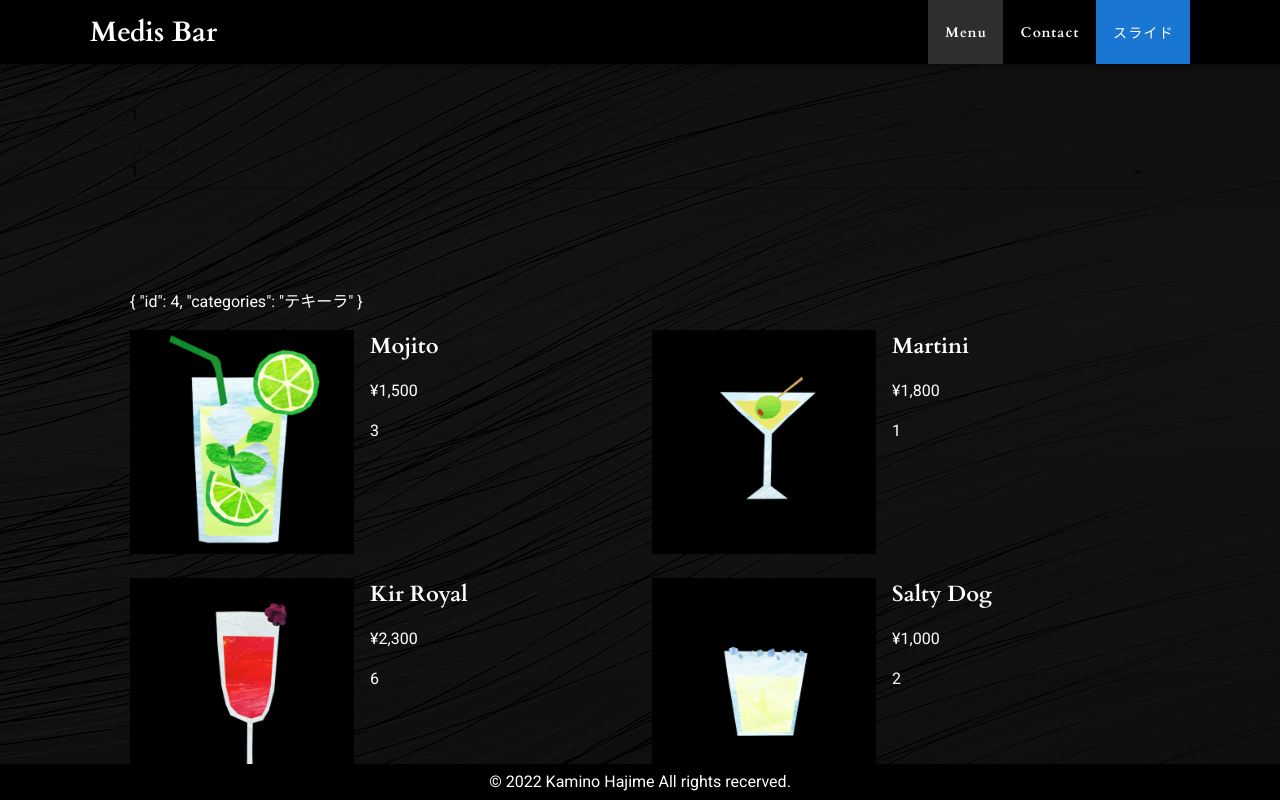
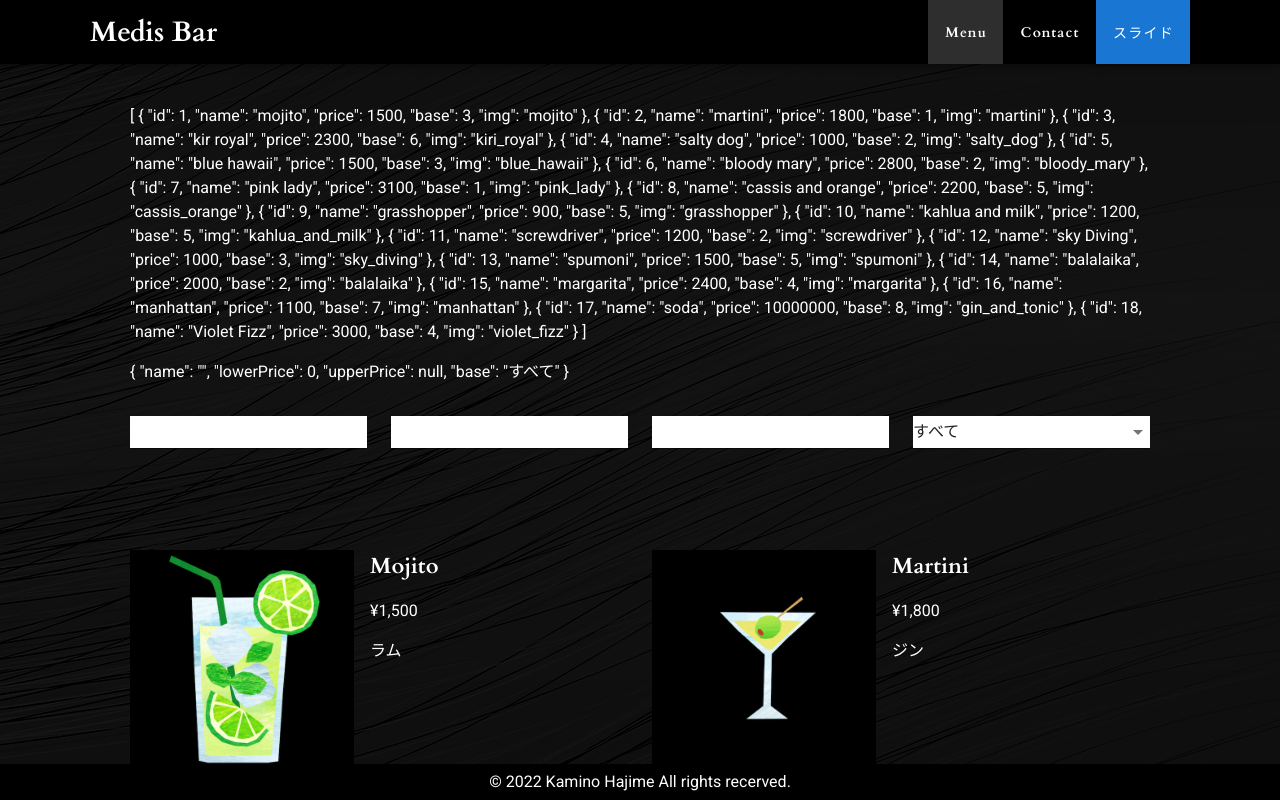
Before and after one commit to iden1107/Medis-Bar, a Nuxt app: page /menu in a window 1280 px wide. Shown: the top 800 px of the page. Built offline with nearby package versions, Linux system fonts and the light colour scheme.

Commit message:
[modify]検索条件まで

```diff
--- a/pages/menu.vue
+++ b/pages/menu.vue
@@ -1,20 +1,59 @@
 <template>
   <div class="menu">
     <!-- 検索 -->
-    <section class="serch">
+    <section class="search">
       <div class="container">
-        <p>{{serch.base}}</p>
-        <v-combobox
-          v-model="serch.base"
-          :items="cocktailbase.id"
-          label="ジャンル"
-        ></v-combobox>
+
+        <p class="white--text">{{filteredCocktails}}</p>
+        <p class="white--text">{{searchCondition}}</p>
+
+        <v-row>
+          <!-- 名前検索 -->
+          <v-col>
+            <v-textarea
+              v-model="search.name"
+              rows="1"
+              background-color="white"
+              color="black"
+              no-resize
+            ></v-textarea>
+          </v-col>
+          <!-- 金額検索（下限・上限） -->
+          <v-col>
+            <v-textarea
+              v-model="search.lowerPrice"
+              rows="1"
+              background-color="white"
+              color="black"
+              no-resize>
+            </v-textarea>
+          </v-col>
+          <v-col>
+            <v-textarea
+              v-model="search.upperPrice"
+              rows="1"
+              background-color="white"
+              color="black"
+              no-resize>
+            </v-textarea>
+          </v-col>
+          <!-- ジャンル検索 -->
+          <v-col>
+            <v-select
+              v-model="search.base"
+              :items="cocktailbase"
+              color="black"
+              item-color="black"
+              background-color="white"
+            ></v-select>
+          </v-col>
+        </v-row>
       </div>
     </section>
+
     <!-- メニュー -->
     <section class="cocktails">
       <div class="container">
-        <p class="white--text">{{cocktailbase[3]}}</p>
         <v-row>
           <v-col
             cols="12"
@@ -27,9 +66,9 @@
                 :src="require(`@/assets/cocktails/${cocktail.img}.png`)"
               />
               <div class="detail">
-                <p class="font">{{ cocktail.name }}</p>
+                <p class="font">{{ cocktail.name | firstCharacterUpperCase}}</p>
                 <p class="white--text">{{ cocktail.price | locale}}</p>
-                <p class="white--text">{{ cocktail.base}}</p>
+                <p class="white--text">{{ cocktail.base == 8 ? "ソーダ水":cocktailbase[cocktail.base]}}</p>
               </div>
           </v-col>
         </v-row>
@@ -61,69 +100,104 @@ export default {
   name: "MenuPage",
   data() {
     return {
+      name:"abcd ef dd ff",
       cocktailbase: [
-        {id:1,categories:"ジン",},
-        {id:2,categories:"ウォッカ"},
-        {id:3,categories:"ラム"},
-        {id:4,categories:"テキーラ"},
-        {id:5,categories:"リキュール"},
-        {id:6,categories:"ワイン"},
-        {id:7,categories:"ウィスキー"},
+        "すべて",
+        "ジン",
+        "ウォッカ",
+        "ラム",
+        "テキーラ",
+        "リキュール",
+        "ワイン",
+        "ウィスキー",
       ],
       cocktails: [
-        { id: 1, name: "Mojito", price: 1500, base: 3, img: "mojito" },
-        { id: 2, name: "Martini", price:1800, base: 1, img: "martini" },
-        { id: 3, name: "Kir Royal", price: 2300, base: 6, img: "kiri_royal" },
-        { id: 4, name: "Salty Dog", price: 1000, base: 2, img: "salty_dog" },
-        { id: 5, name: "Blue Hawaii", price: 1500, base: 3, img: "blue_hawaii" },
-        { id: 6, name: "Bloody Mary", price: 2800, base: 2, img: "bloody_mary" },
-        { id: 7, name: "Pink Lady", price: 3100, base: 1, img: "pink_lady" },
+        { id: 1, name: "mojito", price: 1500, base: 3, img: "mojito" },
+        { id: 2, name: "martini", price:1800, base: 1, img: "martini" },
+        { id: 3, name: "kir royal", price: 2300, base: 6, img: "kiri_royal" },
+        { id: 4, name: "salty dog", price: 1000, base: 2, img: "salty_dog" },
+        { id: 5, name: "blue hawaii", price: 1500, base: 3, img: "blue_hawaii" },
+        { id: 6, name: "bloody mary", price: 2800, base: 2, img: "bloody_mary" },
+        { id: 7, name: "pink lady", price: 3100, base: 1, img: "pink_lady" },
         {
           id: 8,
-          name: "Cassis and Orange",
+          name: "cassis and orange",
           price: 2200,
           base: 5,
           img: "cassis_orange",
         },
-        { id: 9, name: "Grasshopper", price: 900, base: 5, img: "grasshopper" },
+        { id: 9, name: "grasshopper", price: 900, base: 5, img: "grasshopper" },
         {
           id: 10,
-          name: "Kahlua and Milk",
+          name: "kahlua and milk",
           price: 1200,
           base: 5,
           img: "kahlua_and_milk",
         },
-        { id: 11, name: "Screwdriver", price: 1200, base: 2, img: "screwdriver" },
-        { id: 12, name: "Sky Diving", price: 1000, base: 3, img: "sky_diving" },
-        { id: 13, name: "Spumoni", price: 1500, base: 5, img: "spumoni" },
-        { id: 14, name: "Balalaika", price: 2000, base: 2, img: "balalaika" },
-        { id: 15, name: "Margarita", price: 2400, base: 4, img: "margarita" },
-        { id: 16, name: "Manhattan", price: 1100, base: 7, img: "manhattan" },
+        { id: 11, name: "screwdriver", price: 1200, base: 2, img: "screwdriver" },
+        { id: 12, name: "sky Diving", price: 1000, base: 3, img: "sky_diving" },
+        { id: 13, name: "spumoni", price: 1500, base: 5, img: "spumoni" },
+        { id: 14, name: "balalaika", price: 2000, base: 2, img: "balalaika" },
+        { id: 15, name: "margarita", price: 2400, base: 4, img: "margarita" },
+        { id: 16, name: "manhattan", price: 1100, base: 7, img: "manhattan" },
         {
           id: 17,
-          name: "Soda",
+          name: "soda",
           price: 10000000,
-          base: "",
+          base: 8,
           img: "gin_and_tonic",
         },
-        { id: 18, name: "Violet Fizz", price: 3000, base: 5, img: "violet_fizz" },
+        { id: 18, name: "Violet Fizz", price: 3000, base: 4, img: "violet_fizz" },
       ],
-      serch:{
-        base:1
+      // 検索用
+      search:{
+        name:"",lowerPrice:"",upperPrice:"" , base:"すべて"
       }
     };
   },
   filters:{
     locale(value){
       return  "¥" + value.toLocaleString()
+    },
+    firstCharacterUpperCase(value){
+      // 一旦すべてのメニュー先頭文字を大文字に変更
+      let nameString = value.split(' ');
+      nameString = nameString.map(result=>result.charAt(0).toUpperCase() + result.slice(1))
+      // Andだけすべて小文字にandに変更
+      let indexAndString = nameString.indexOf("And")
+      nameString[indexAndString] = "and"
+      // 文字列をすべて連結し直す
+      return nameString.join(" ")
     }
   },
   computed: {
+    searchCondition(){
+      //
+      let copyObjct =  Object.assign({},this.search);
+      copyObjct.lowerPrice = copyObjct.lowerPrice == "" ? 0 : copyObjct.lowerPrice
+      copyObjct.upperPrice = copyObjct.upperPrice == "" ? Infinity: copyObjct.upperPrice
+      return copyObjct
+    },
     filteredCocktails(){
-      let x = this.cocktails
-      console.log(x)
-      return x
+      if(this.search.base == "すべて"){
+        return this.cocktails.filter((result) =>
+          result.name.indexOf(this.search.name) > -1 &&
+          result.price >= this.searchCondition.lowerPrice &&
+          result.price <= this.searchCondition.upperPrice
+        )
+      }else{
+        // ベース酒を配列のindexに変換
+        let selectBase = this.cocktailbase.indexOf(this.search.base)
+        // 絞り込み
+        return this.cocktails.filter((result) =>
+          result.name.indexOf(this.search.name) > -1 &&
+          result.price >= this.searchCondition.lowerPrice &&
+          result.price <= this.searchCondition.upperPrice &&
+          result.base == selectBase
+        )
+      }
     }
   },
+
 };
 </script>
--- a/pages/slide.vue
+++ b/pages/slide.vue
@@ -1,11 +1,23 @@
 <template>
   <div class="container">
     <p>slideだ</p>
+    <v-text-field
+      label="Main input"
+      :rules="rules"
+      hide-details="auto"
+      inputmode="numeric"
+    ></v-text-field>
+    <v-text-field label="Another input"></v-text-field>
   </div>
 </template>
 
 
 <style scoped lang="scss">
+textarea[type="number"]::-webkit-outer-spin-button,
+textarea[type="number"]::-webkit-inner-spin-button {
+  -webkit-appearance: none;
+  margin: 0;
+}
 .container {
   max-width: 1100px;
   padding: 8vh 5vh 0vh;
```
